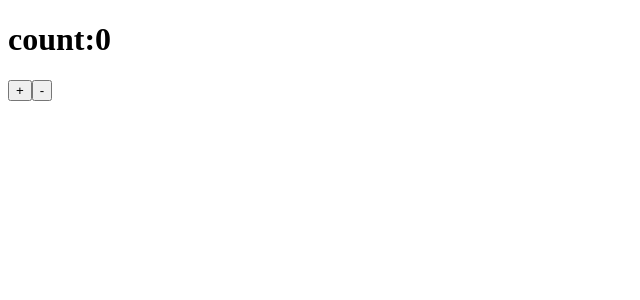
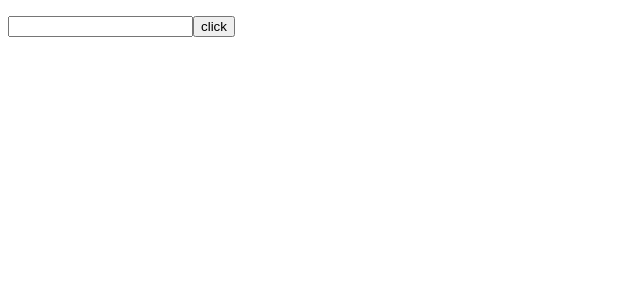
Before and after one commit to chechu776/domain-practice, a React (Vite) app in the folder react/@latest/: page / in a window 1280 px wide. Shown: the top 300 px of the page, without its empty margins (0-640 px from the left). Built offline with nearby package versions, Linux system fonts and the light colour scheme.

Commit message:
child to parent props passing

```diff
--- a/react/@latest/src/App.jsx
+++ b/react/@latest/src/App.jsx
@@ -4,6 +4,9 @@ import { createContext } from "react";
 import { useContext } from "react";
 import { useReducer } from "react";
 import useCounter from "./Custom";
+
+import Input from "./Input";
+import Button from "./Button";
 
 const app = () => {
   // const [users,setUsers]=useState([])
@@ -76,17 +79,34 @@ const app = () => {
 //   </>
 // )
 
-const { count , increment, decrement} = useCounter(0);
+// const { count , increment, decrement} = useCounter(0);
 
-  return (
-    <>
-      <h1>count:{count}</h1>
-      <button onClick={increment}>+</button>
-      <button onClick={decrement}>-</button>
-    </>
-  )
+//   return (
+//     <>
+//       <h1>count:{count}</h1>
+//       <button onClick={increment}>+</button>
+//       <button onClick={decrement}>-</button>
+//     </>
+//   )
+
+const [disp,setDisp]=useState("")
+const[inp,setInp]=useState("")
+
+const but = ()=>{
+  setDisp(inp)
+}
+
+return(
+  <>
+    <p>{disp}</p>
+    <Input inpu={setInp}></Input>
+    <Button on={but}></Button>
+  </>
+)
+
 
 }
+
 
 
 export default app;
--- /dev/null
+++ b/react/@latest/src/Button.jsx
@@ -0,0 +1,9 @@
+import React from 'react'
+
+const Button = ({on}) => {
+  return (
+    <button onClick={on}> click </button>
+  )
+}
+
+export default Button
--- /dev/null
+++ b/react/@latest/src/Input.jsx
@@ -0,0 +1,9 @@
+import React from 'react'
+
+const Input = ({inpu}) => {
+  return (
+    <input type="text" onChange={(e)=>inpu(e.target.value)}/>
+  )
+}
+
+export default Input
```
